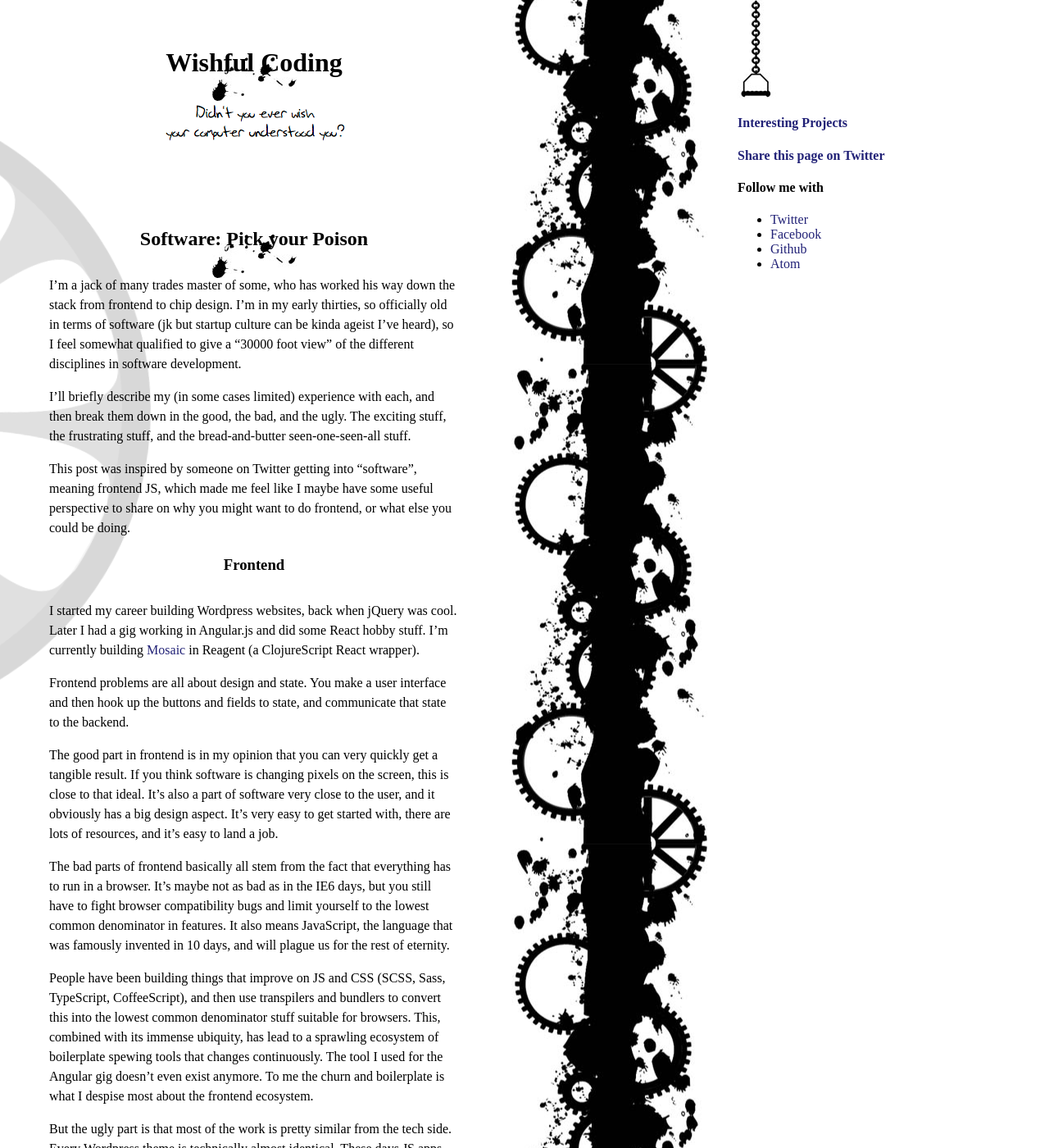
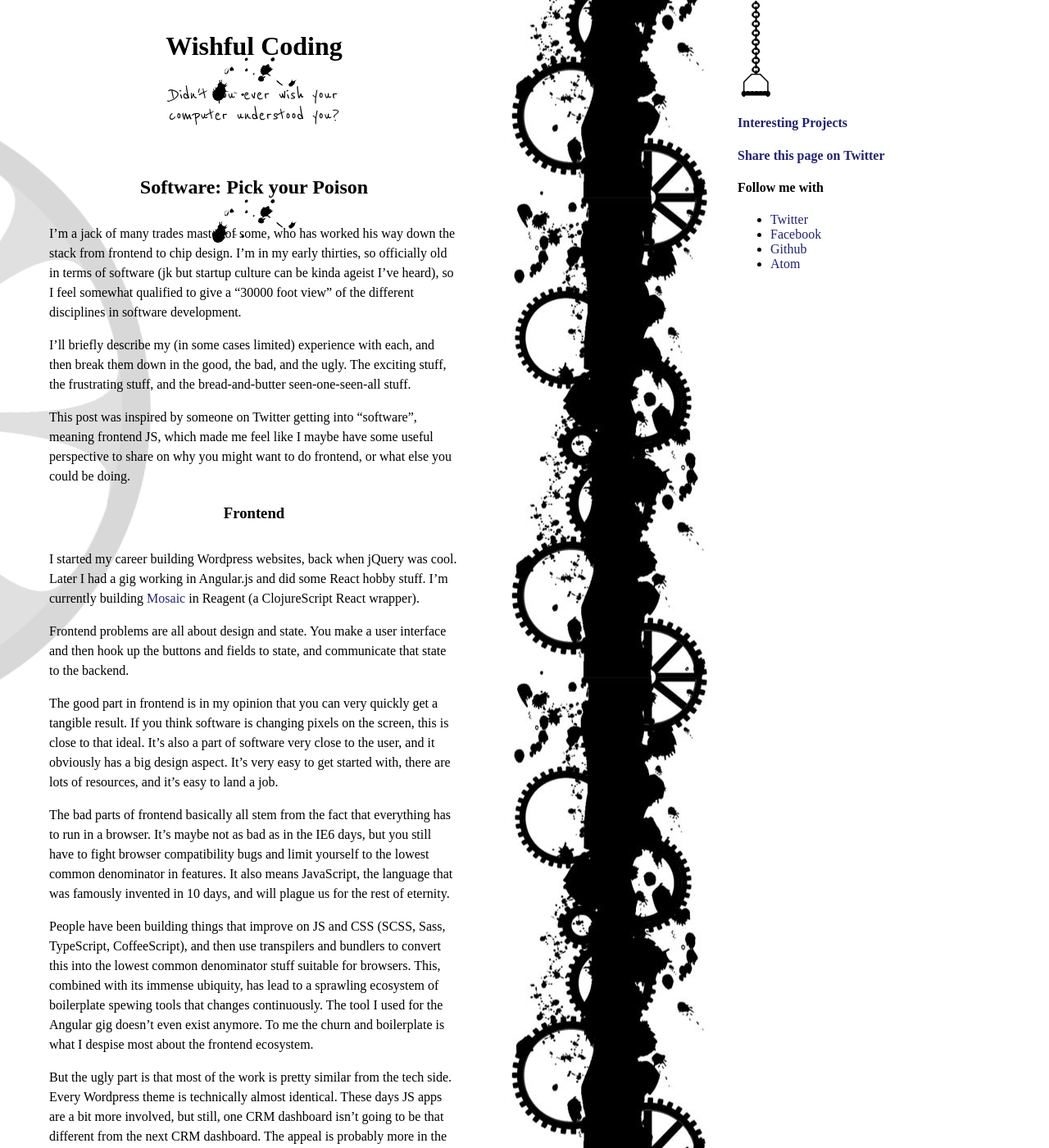
Before and after one commit to pepijndevos/pepijndevos.github.com, a Jekyll site: the page built from index.html, in a window 1280 px wide and 1400 px high. Shown: the whole window at 82% size. Built offline with Jekyll 4.4.1, drawn with Linux system fonts in a browser that asks for light colours; nearby versions of some CDN libraries; some web fonts are replaced; the list of posts is cut into pages by our own code.

Commit message:
fix a bunch of issues for people who don't have a 1024px monitor

```diff
--- a/_config.yml
+++ b/_config.yml
@@ -7,7 +7,7 @@
 permalink: "/:year/:month/:day/:title.html"
 
 title: "Wishful Coding"
-tagline: "Didn't you ever wish your computer understood you?"
+tagline: "Didn't you ever wish your<br>computer understood you?"
 url: "http://pepijndevos.nl"
 
 gems:
--- a/_layouts/default.html
+++ b/_layouts/default.html
@@ -21,26 +21,6 @@
         <!-- To automatically render math in text elements, include the auto-render extension: -->
         <script defer src="https://cdn.jsdelivr.net/npm/katex@0.15.2/dist/contrib/auto-render.min.js" integrity="sha384-+XBljXPPiv+OzfbB3cVmLHf4hdUFHlWNZN5spNQ7rmHTXpd7WvJum6fIACpNNfIR" crossorigin="anonymous"
             onload="renderMathInElement(document.body);"></script>
-    <script>
-      (function(a,b,c){var d=a.history,e=document,f=navigator||{},g=localStorage,
-      h=encodeURIComponent,i=d.pushState,k=function(){return Math.random().toString(36)},
-      l=function(){return g.cid||(g.cid=k()),g.cid},m=function(r){var s=[];for(var t in r)
-      r.hasOwnProperty(t)&&void 0!==r[t]&&s.push(h(t)+"="+h(r[t]));return s.join("&")},
-      n=function(r,s,t,u,v,w,x){var z="https://www.google-analytics.com/collect",
-      A=m({v:"1",ds:"web",aip:c.anonymizeIp?1:void 0,tid:b,cid:l(),t:r||"pageview",
-      sd:c.colorDepth&&screen.colorDepth?screen.colorDepth+"-bits":void 0,dr:e.referrer||
-      void 0,dt:e.title,dl:e.location.origin+e.location.pathname+e.location.search,ul:c.language?
-      (f.language||"").toLowerCase():void 0,de:c.characterSet?e.characterSet:void 0,
-      sr:c.screenSize?(a.screen||{}).width+"x"+(a.screen||{}).height:void 0,vp:c.screenSize&&
-      a.visualViewport?(a.visualViewport||{}).width+"x"+(a.visualViewport||{}).height:void 0,
-      ec:s||void 0,ea:t||void 0,el:u||void 0,ev:v||void 0,exd:w||void 0,exf:"undefined"!=typeof x&&
-      !1==!!x?0:void 0});if(f.sendBeacon)f.sendBeacon(z,A);else{var y=new XMLHttpRequest;
-      y.open("POST",z,!0),y.send(A)}};d.pushState=function(r){return"function"==typeof d.onpushstate&&
-      d.onpushstate({state:r}),setTimeout(n,c.delay||10),i.apply(d,arguments)},n(),
-      a.ma={trackEvent:function o(r,s,t,u){return n("event",r,s,t,u)},
-      trackException:function q(r,s){return n("exception",null,null,null,null,r,s)}}})
-      (window,"UA-17444705-2",{anonymizeIp:true,colorDepth:true,characterSet:true,screenSize:true,language:true});
-    </script>
 	</head>
 	<body>
 		<header>
@@ -73,9 +53,21 @@
                                     <li><a href="/feed.xml">Atom</a></li>
                             </ul>
                         </div>
-			<img src="/style/chain.jpg" id="chain" alt="Click to open menu" />
+			<img src="/style/chain.png" id="chain" alt="Click to open menu" />
 		</aside>
     <footer>&copy; {{ page.date | date: "%Y" }} Pepijn de Vos</footer>
-		<img id="wheel-img" src="/style/wheel.gif" />
+		<img id="wheel-img" src="/style/wheel.png" />
+    <script>
+        var drawer = document.getElementById("drawer");
+        console.log("run");
+        document.getElementById("chain").onclick = function(event) {
+            console.log(event);
+            if(drawer.className == "open") {
+                drawer.className = "";
+            } else {
+                drawer.className = "open";
+            }
+        }
+    </script>
 	</body>
 </html>
--- a/style/style.css
+++ b/style/style.css
@@ -12,6 +12,11 @@
 	src: url('CharlemagneStd-Bold.otf');
 }
 
+@font-face {
+  font-family: 'Subheading';
+  src: url(reeniebeanie.woff2) format('woff2');
+}
+
 header, footer, article, section, aside {
 	display: block;
 }
@@ -24,15 +29,14 @@
 
 
 body {
-	background: url("repeat.jpg") repeat-y 624px bottom;
-	background: url("bottom.jpg") no-repeat 600px bottom, url("repeat.jpg") repeat-y 624px bottom;
+	background: url("bottom.png") no-repeat 600px bottom, url("repeat.png") repeat-y 624px bottom;
 }
 
 aside {
 	position: fixed;
 	top: 0;
 	left: 900px;
-        padding-top: 120px;
+    padding-top: 120px;
 }
 
 aside #chain {
@@ -43,9 +47,9 @@
 
 article, header, footer {
 	max-width: 500px;
-	padding: 40px 60px;
+	padding: 20px 60px;
 	text-align: center;
-	background: url("sep.jpg") no-repeat center 70px;
+	background: url("sep.png") no-repeat center 70px;
 }
 
 nav {
@@ -68,9 +72,11 @@
 
 header span {
 	display: block;
-	height: 53px;
-	text-indent: -9999px;
-	background: url('subhead.png') no-repeat center center;
+    text-align: center;
+    margin: 0 auto;
+    font-size: 25px;
+    line-height: 1em;
+    font-family: Subheading, cursive;
 }
 
 a {
@@ -190,6 +196,7 @@
             margin-left: 50px;
             position: relative;
             margin-bottom: -110px;
+            cursor: pointer;
         }
 
         aside #drawer {
@@ -197,13 +204,28 @@
             max-height: 0;
             overflow: hidden;
             padding: 0 50px;
-            transition: max-height 2s;
+            transition: max-height 1s;
             border-bottom: 1px solid grey;
         }
 
         aside #drawer.open {
             max-height: 600px;
         }
+}
+
+@media (min-width:2000px) {
+    body {
+        width: 1100px;
+        margin: 0 auto;
+    }
+
+    aside {
+        left: calc(50% + 450px);
+    }
+
+    body {
+        background: url("bottom.png") no-repeat calc(50% + 300px) bottom, url("repeat.png") repeat-y calc(50% + 243px) bottom;
+    }
 }
 
 /* pygments */
```
Also changed, not shown: js/magic.js (deleted, +0 -49 lines), style/bottom.png (added), style/chain.png (added), style/reeniebeanie.woff2 (added), style/repeat.png (added), style/sep.png (added), style/wheel.png (added).
